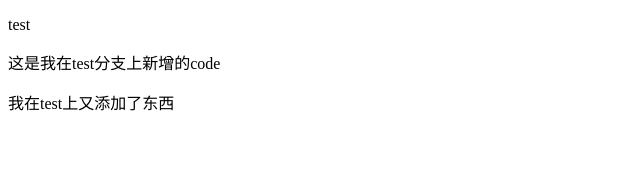
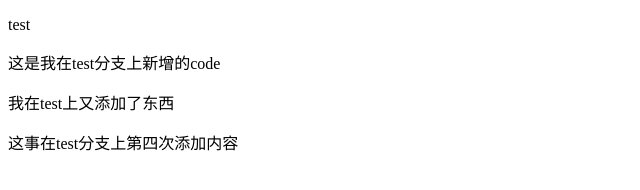
Before and after one commit to 2991807088/testGit, a plain HTML site: page index.html in a window 1280 px wide. Shown: the whole page, without its empty margins (0-640 px from the left). Drawn offline with Linux system fonts and the light colour scheme.

Commit message:
test four

```diff
--- a/index.html
+++ b/index.html
@@ -8,5 +8,6 @@
 <p>test</p>
 <p>这是我在test分支上新增的code</p>
 <p>我在test上又添加了东西</p>
+<p>这事在test分支上第四次添加内容</p>
 </body>
 </html>
```
